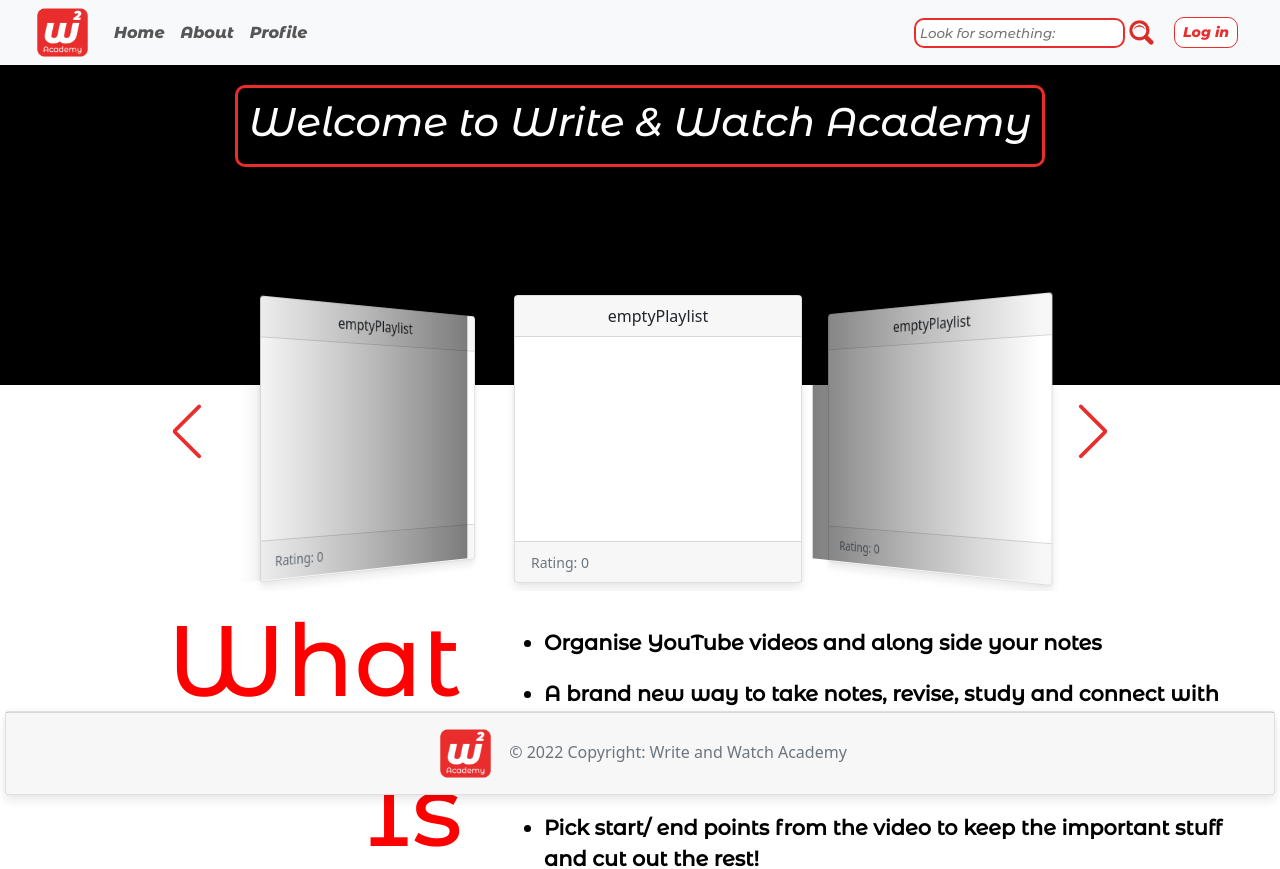
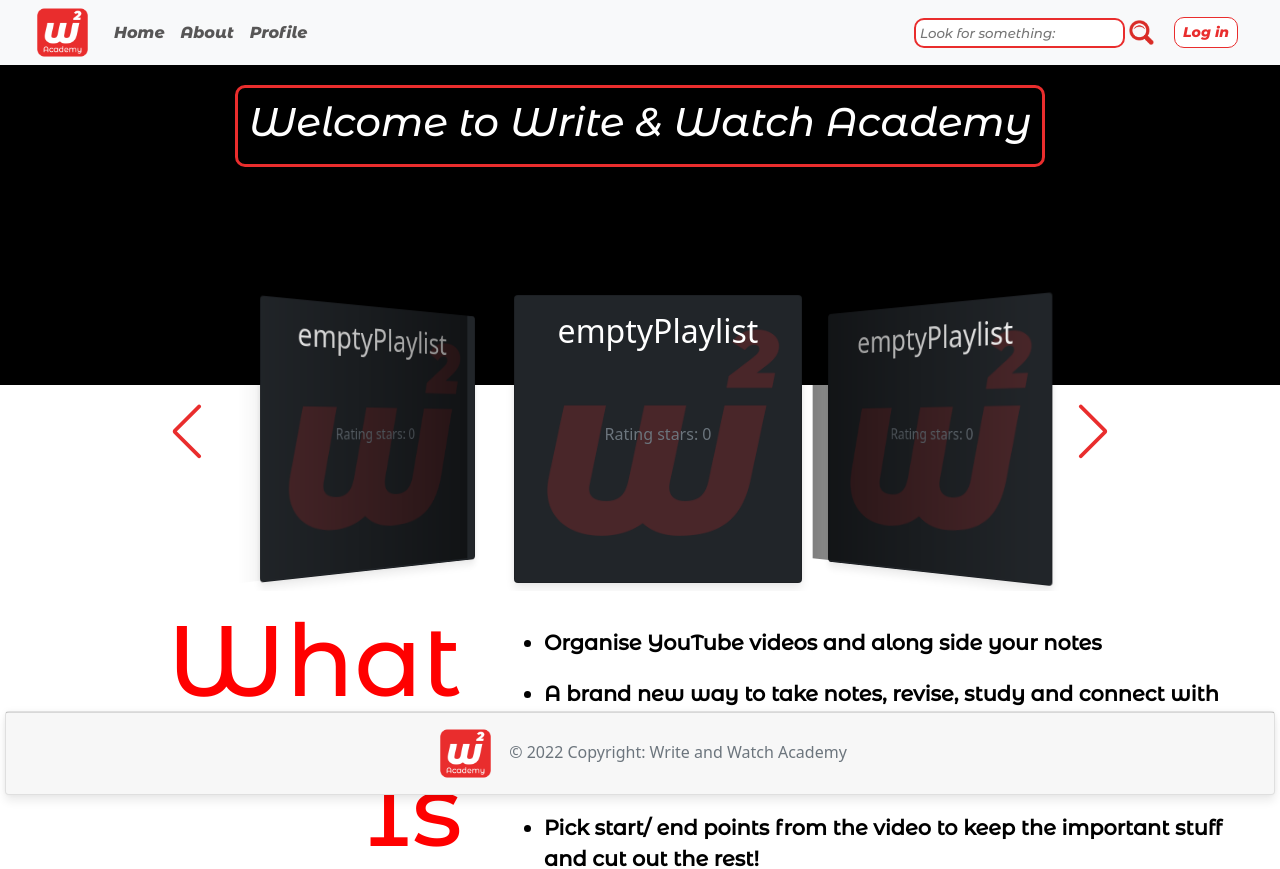
Before and after one commit to Gioele-M/lap4_group_project_client, a React (Create React App) app: page / in a window 1280 px wide. Shown: the top 869 px of the page. Built offline with nearby package versions, Linux system fonts and the light colour scheme; no server answers.

Commit message:
styling cards

```diff
--- a/src/Components/ProfilePageCards2/index.js
+++ b/src/Components/ProfilePageCards2/index.js
@@ -40,6 +40,7 @@ const  ProfilePageCards2 = ({data}) => {
 
 
 
+    const logo = require('../../images/watermark.png')
 
 
     const renderCard = () => {
@@ -55,36 +56,24 @@ const  ProfilePageCards2 = ({data}) => {
 
                  <Col lg={3} className="m-4" >
 
-                 {/* <div className="card" style={{width: '18rem', backgroundColor: 'rgb{data.bgc}'}}  key={data.title}> */}
+                 <div  className="card bg-dark text-white" style={{width: '18rem', height: '18rem', backgroundColor: 'rgb{data.bgc}'}}  key={data.title}>
+
+                    {/* <img src="..." class="card-img" alt="..."> */}
+                    {/* <Card.Img src="../src/images/logo.png" alt="Card image" /> */}
+                    <img className="navbar-brand navbar-logo igor" href="#" src={logo} alt="Write and Watch Logo"/>
+                    <div className="card-img-overlay">
+                        <h2 className="card-title text-center">{data.title}</h2>
+                        <br></br>
+                        <p className="card-text text-center"><br></br>{data.owner}</p>
+                        <a href="#" class="stretched-link" onClick={thisPage}></a>
+                        <p className="card-text text-center text-muted">Rating stars: {data.stars}</p>
 
 
-                 <div className="card" style={{width: '18rem', height: '18rem', backgroundColor: 'rgb{data.bgc}'}}  key={data.title}>
-                    <div className="card-header text-center">{data.title}</div>
-                    <div className="card-body">
-                    {/* <h5 className="card-title">{data.title}</h5> */}
-                    <p className="card-text" text-center>
-                    {data.owner}</p>
-                    {/* <p>{data.bgc}</p> */}
-                    </div>
-                    <div className="card-footer">
-                    <a href="#" class="stretched-link" onClick={thisPage}></a>
-                    <small className="text-muted">Rating: {data.stars}</small>
+
+
+
                     </div>
                     </div>
-                {/* <Card style={{ width: '18rem', backgroundColor: 'rgb{data.bgc}'}} key={data.title}>
-                <Card.Body>
-                    <Card.Title>{data.title}</Card.Title>
-                    <Card.Text>
-                        <ul>
-                        <li>Average stars: {data.stars}</li>
-                        <li>Playlist owner: {data.owner}</li>
-                        <li>Background colour: {data.bgc}</li>
-                        </ul>
-                    </Card.Text>
-                    <a href="#" className="stretched-link" onClick={thisPage}></a>
-                </Card.Body>
-                {/* <Card.Footer className="text-muted">Last update: 2 days ago</Card.Footer> */}
-                {/* </Card> */}
 
                 </Col>
                 </>
--- a/src/Components/ProfilePageCards2/style.css
+++ b/src/Components/ProfilePageCards2/style.css
@@ -12,3 +12,7 @@ transform: scale(1.05);
 /* box-shadow: 0 10px 20px rgba(0,0,0,.12), 0 4px 8px rgba(0,0,0,.06); */
 box-shadow: 0 0 4em 0px rgba(0, 0, 0, 0.4);
 }
+
+.igor {
+  opacity: 0.2;
+}
```
